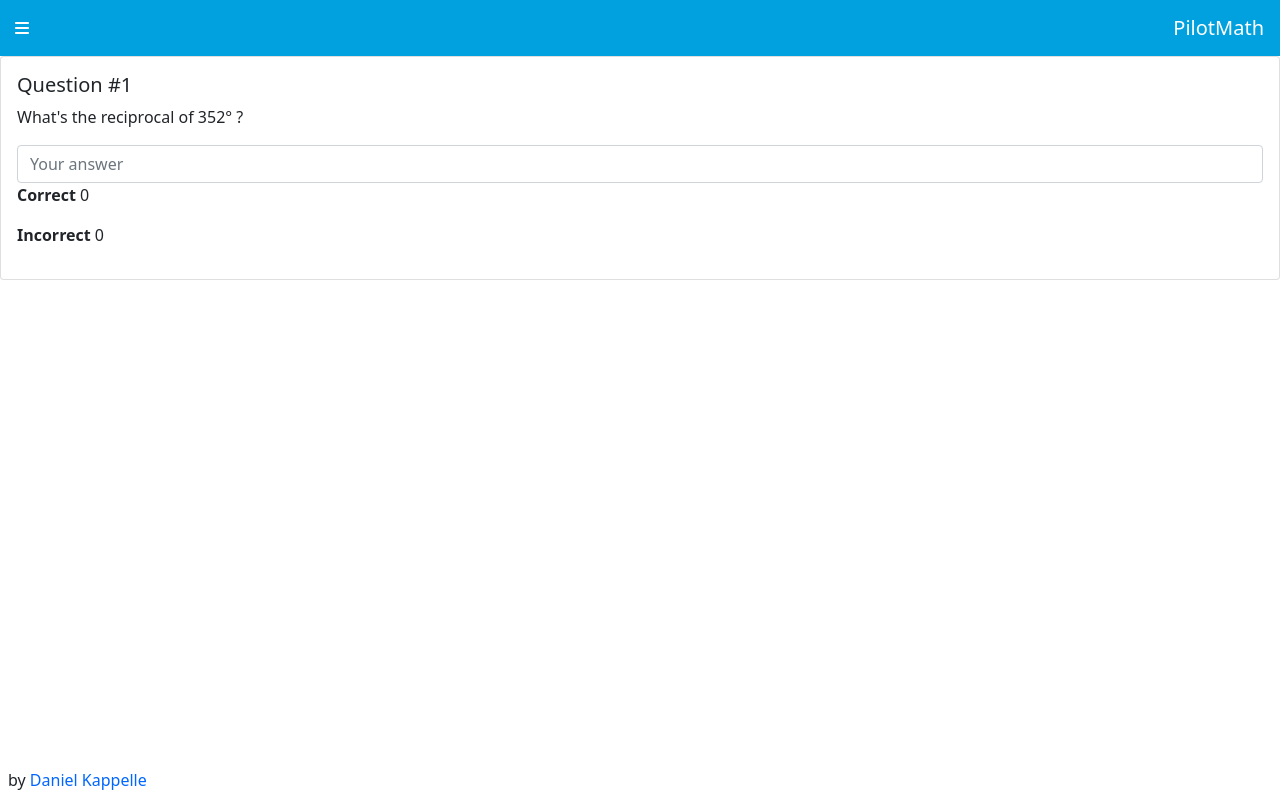
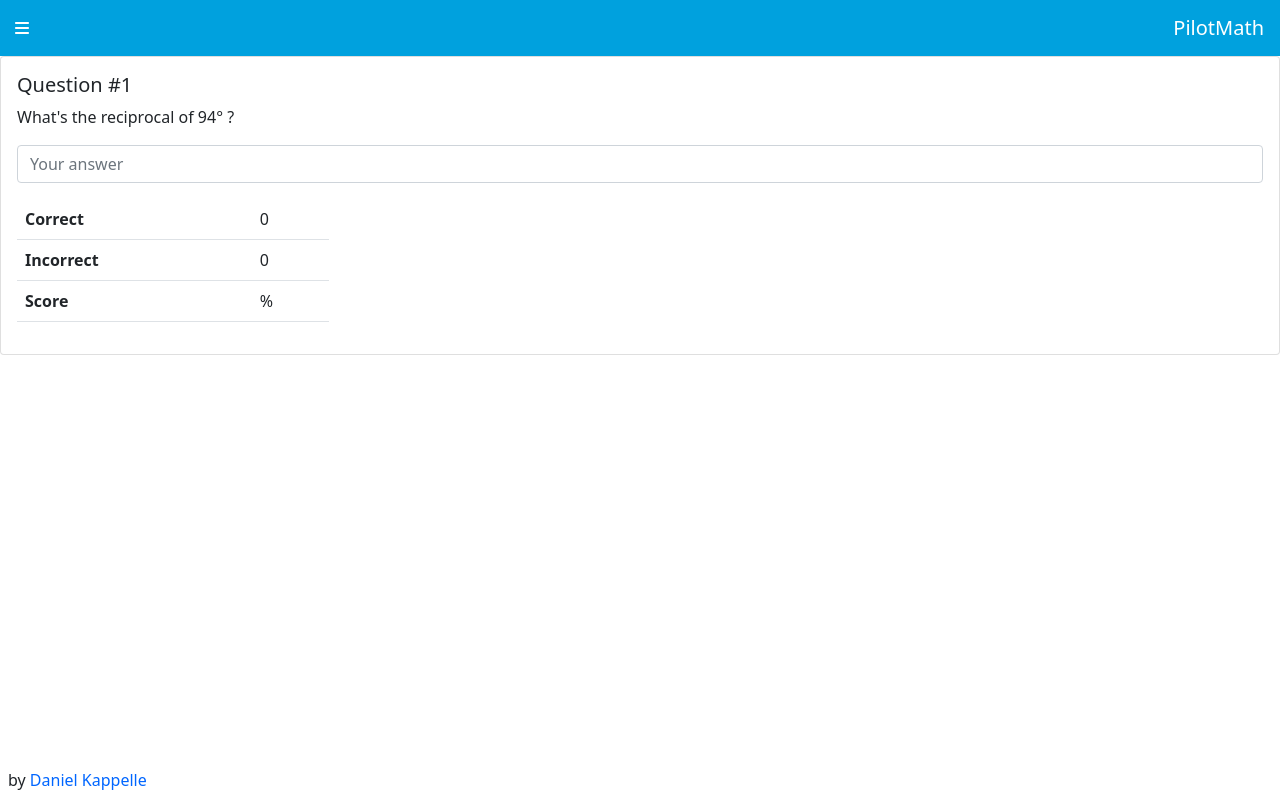
Before and after one commit to danielkappelle/pilot-math, an Angular app in the folder pilot-math/: page / in a window 1280 px wide. Built offline with nearby package versions, Linux system fonts and the light colour scheme.

Commit message:
Create question base class

```diff
--- /dev/null
+++ b/pilot-math/src/app/question/generation/foo.question.ts
@@ -0,0 +1,21 @@
+import { QuestionBase } from "./question-base";
+
+export class FooQuestion extends QuestionBase {
+  heading: number;
+  correctAnswer: number;
+
+  constructor() {
+    super();
+    this.heading = Math.round(Math.random()*360);
+    this.correctAnswer = (this.heading + 180) % 360;
+  }
+
+  getQuestionText(): string {
+      return `What's the reciprocal of ${this.heading}° ?`;
+  }
+
+  gradeAnswer(val: string): boolean {
+    console.log('4real yo')
+    return parseInt(val) === this.correctAnswer;
+  }
+}
--- /dev/null
+++ b/pilot-math/src/app/question/generation/question-base.ts
@@ -0,0 +1,14 @@
+import { Injectable } from '@angular/core';
+
+@Injectable()
+export abstract class QuestionBase {
+  constructor() {}
+
+  getQuestionText(): string {
+    return "";
+  }
+
+  gradeAnswer(val: string): boolean {
+    return true;
+  }
+}
--- a/pilot-math/src/app/question/question.component.html
+++ b/pilot-math/src/app/question/question.component.html
@@ -7,7 +7,21 @@
         <input type="text" class="form-control" id="answer" placeholder="Your answer" formControlName="answer">
       </div>
     </form>
-    <p><strong>Correct</strong> {{correct}}</p>
-    <p><strong>Incorrect</strong> {{incorrect}}</p>
+    <table class="table table w-25 mt-3">
+      <tbody>
+        <tr>
+          <th>Correct</th>
+          <td>{{correct}}</td>
+        </tr>
+        <tr>
+          <th>Incorrect</th>
+          <td>{{incorrect}}</td>
+        </tr>
+        <tr>
+          <th>Score</th>
+          <td>{{correct / (correct+incorrect)*100 | number : '1.0-0'}}%</td>
+        </tr>
+      </tbody>
+    </table>
   </div>
 </div>
--- a/pilot-math/src/app/question/question.component.ts
+++ b/pilot-math/src/app/question/question.component.ts
@@ -1,5 +1,7 @@
 import { Component, OnInit } from "@angular/core";
 import { UntypedFormBuilder, UntypedFormGroup } from "@angular/forms";
+import { QuestionBase } from "./generation/question-base";
+import { FooQuestion } from "./generation/foo.question";
 
 @Component({
   selector: 'app-question',
@@ -8,9 +10,9 @@ import { UntypedFormBuilder, UntypedFormGroup } from "@angular/forms";
 export class QuestionComponent implements OnInit {
   public answerForm: UntypedFormGroup;
   public questionText: string;
-  public correctAnswer: number;
   public correct = 0;
   public incorrect = 0;
+  public currentQuestion: QuestionBase;
 
   constructor (
     private fb: UntypedFormBuilder
@@ -25,19 +27,16 @@ export class QuestionComponent implements OnInit {
   }
 
   createQuestion(): void {
-    const heading = Math.round(Math.random()*360);
-    this.questionText = `What's the reciprocal of ${heading}° ?`;
-    this.correctAnswer = (heading + 180) % 360;
+    this.currentQuestion = new FooQuestion();
+    this.questionText = this.currentQuestion.getQuestionText();
   }
 
   submitAnswer(): void {
     const value = this.answerForm.controls['answer'].value;
-    if (parseInt(value) === this.correctAnswer) {
-      console.log('good');
+    if (this.currentQuestion.gradeAnswer(value)) {
       this.correct++;
     } else {
       this.incorrect++;
-      console.log('not so good');
     }
 
     this.answerForm.controls['answer'].reset();
```
